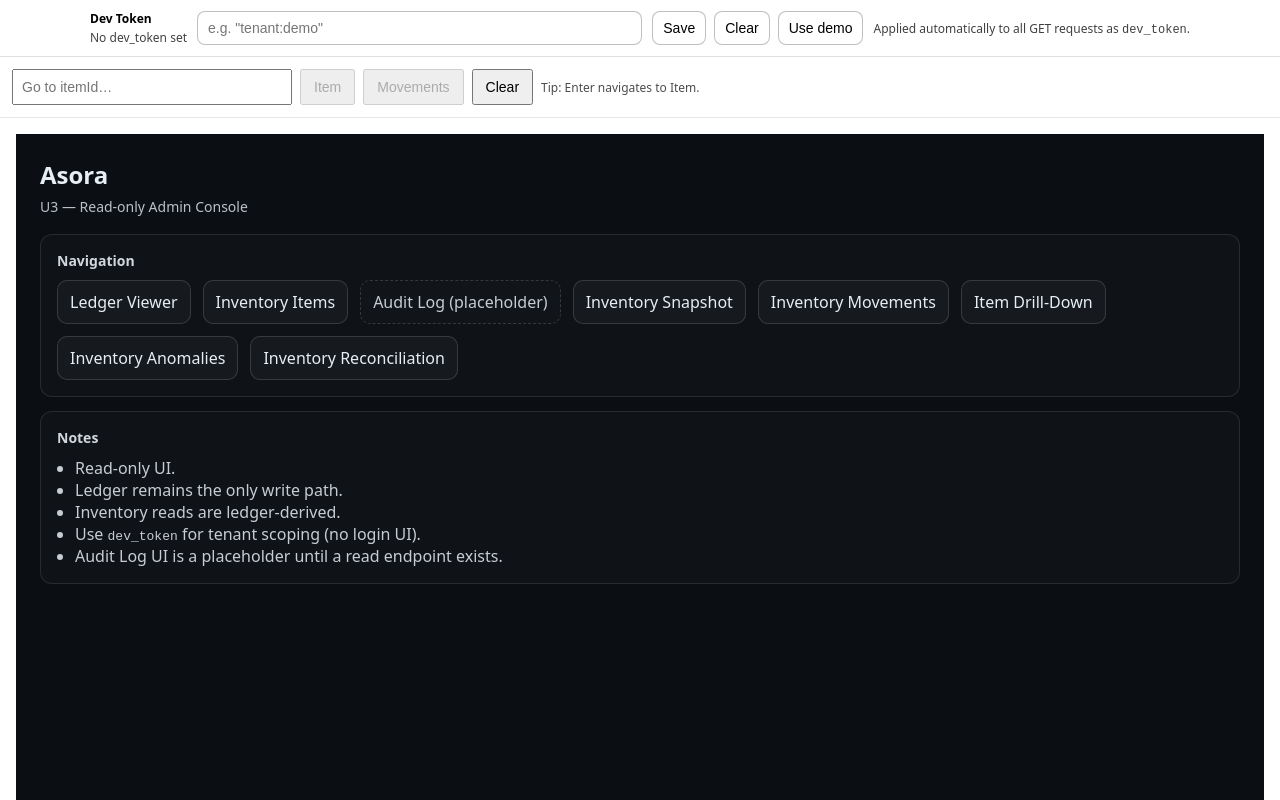
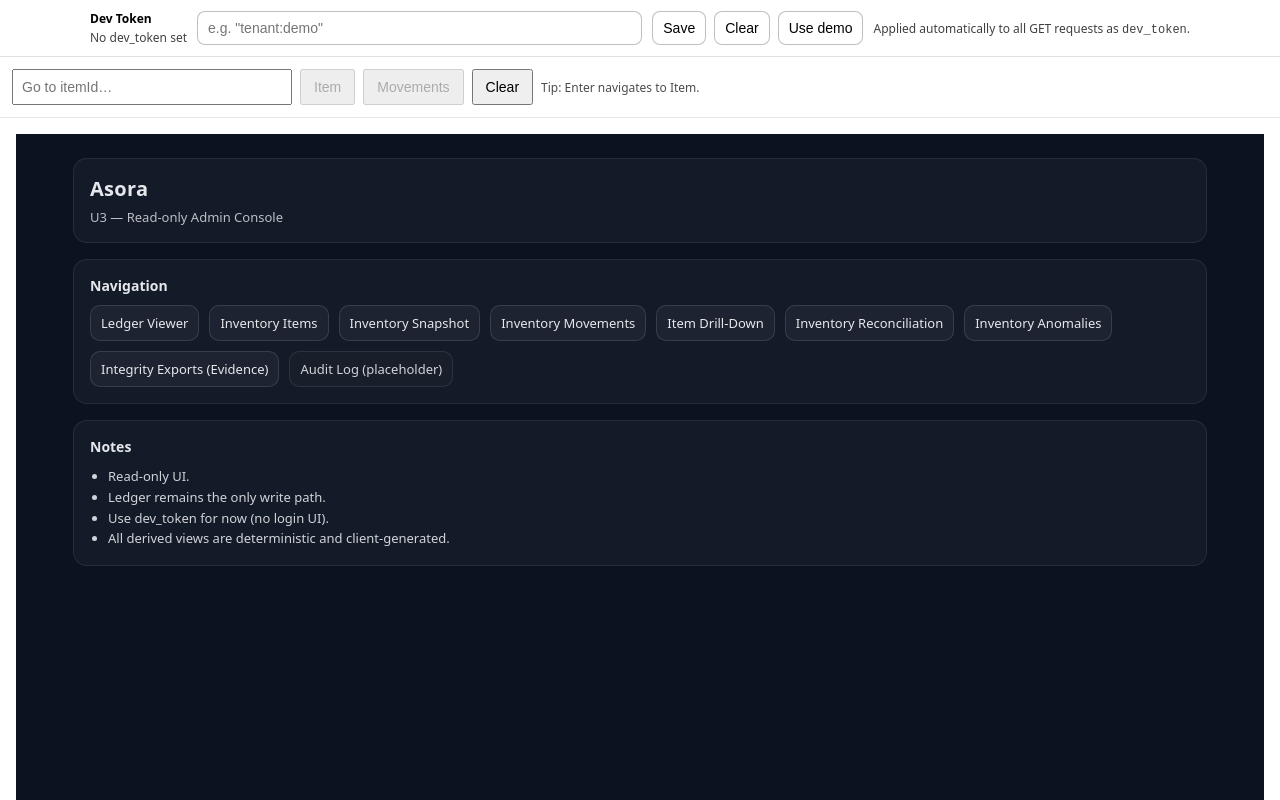
Before and after one commit to AsoraApp/Asora, a Next.js app in the folder web/: page / in a window 1280 px wide. Shown: the top 800 px of the page. Built offline with nearby package versions, Linux system fonts and the light colour scheme.

Commit message:
Update page.jsx

```diff
--- a/web/app/page.jsx
+++ b/web/app/page.jsx
@@ -1,3 +1,4 @@
+// web/app/page.jsx
 import Link from "next/link";
 
 export default function HomePage() {
@@ -17,9 +18,6 @@ export default function HomePage() {
           <Link style={styles.link} href="/inventory/items">
             Inventory Items
           </Link>
-          <Link style={styles.linkSecondary} href="/audit">
-            Audit Log (placeholder)
-          </Link>
           <Link style={styles.link} href="/inventory/snapshot">
             Inventory Snapshot
           </Link>
@@ -29,11 +27,17 @@ export default function HomePage() {
           <Link style={styles.link} href="/inventory/item">
             Item Drill-Down
           </Link>
+          <Link style={styles.link} href="/inventory/reconciliation">
+            Inventory Reconciliation
+          </Link>
           <Link style={styles.link} href="/inventory/anomalies">
             Inventory Anomalies
           </Link>
-          <Link style={styles.link} href="/inventory/reconciliation">
-            Inventory Reconciliation
+          <Link style={styles.link} href="/inventory/exports">
+            Integrity Exports (Evidence)
+          </Link>
+          <Link style={styles.linkSecondary} href="/audit">
+            Audit Log (placeholder)
           </Link>
         </div>
       </section>
@@ -43,9 +47,8 @@ export default function HomePage() {
         <ul style={styles.ul}>
           <li>Read-only UI.</li>
           <li>Ledger remains the only write path.</li>
-          <li>Inventory reads are ledger-derived.</li>
-          <li>Use <code>dev_token</code> for tenant scoping (no login UI).</li>
-          <li>Audit Log UI is a placeholder until a read endpoint exists.</li>
+          <li>Use dev_token for now (no login UI).</li>
+          <li>All derived views are deterministic and client-generated.</li>
         </ul>
       </section>
     </main>
@@ -55,40 +58,57 @@ export default function HomePage() {
 const styles = {
   shell: {
     minHeight: "100vh",
-    background: "#0b0f14",
-    color: "#e6edf3",
-    padding: 24
+    padding: "24px",
+    fontFamily:
+      'ui-sans-serif, system-ui, -apple-system, Segoe UI, Roboto, Helvetica, Arial, "Apple Color Emoji", "Segoe UI Emoji"',
+    background: "#0b1220",
+    color: "#e5e7eb",
   },
-  header: { display: "flex", flexDirection: "column", gap: 6, marginBottom: 18 },
-  brand: { fontSize: 24, fontWeight: 700 },
-  sub: { fontSize: 14, opacity: 0.8 },
+  header: {
+    maxWidth: "1100px",
+    margin: "0 auto 16px auto",
+    padding: "16px",
+    borderRadius: "14px",
+    background: "rgba(255,255,255,0.04)",
+    border: "1px solid rgba(255,255,255,0.08)",
+  },
+  brand: { fontSize: "20px", fontWeight: 800, letterSpacing: "0.3px" },
+  sub: { fontSize: "13px", opacity: 0.8, marginTop: "6px" },
+
   card: {
-    border: "1px solid rgba(255,255,255,0.10)",
-    borderRadius: 12,
-    padding: 16,
-    marginBottom: 14,
-    background: "rgba(255,255,255,0.02)"
+    maxWidth: "1100px",
+    margin: "0 auto 16px auto",
+    padding: "16px",
+    borderRadius: "14px",
+    background: "rgba(255,255,255,0.04)",
+    border: "1px solid rgba(255,255,255,0.08)",
   },
-  cardTitle: { fontSize: 14, fontWeight: 700, marginBottom: 10, opacity: 0.9 },
-  links: { display: "flex", gap: 12, flexWrap: "wrap" },
+  cardTitle: { fontSize: "14px", fontWeight: 700, marginBottom: "10px" },
+  links: { display: "flex", flexWrap: "wrap", gap: "10px" },
   link: {
-    display: "inline-block",
-    padding: "10px 12px",
-    borderRadius: 10,
-    border: "1px solid rgba(255,255,255,0.14)",
-    color: "#e6edf3",
+    padding: "8px 10px",
+    borderRadius: "10px",
+    border: "1px solid rgba(255,255,255,0.12)",
+    background: "rgba(255,255,255,0.04)",
+    color: "#e5e7eb",
     textDecoration: "none",
-    background: "rgba(255,255,255,0.03)"
+    fontSize: "13px",
   },
   linkSecondary: {
-    display: "inline-block",
-    padding: "10px 12px",
-    borderRadius: 10,
-    border: "1px dashed rgba(255,255,255,0.18)",
-    color: "#e6edf3",
+    padding: "8px 10px",
+    borderRadius: "10px",
+    border: "1px solid rgba(255,255,255,0.10)",
+    background: "rgba(255,255,255,0.02)",
+    color: "#e5e7eb",
     textDecoration: "none",
-    background: "rgba(255,255,255,0.01)",
-    opacity: 0.85
+    fontSize: "13px",
+    opacity: 0.9,
   },
-  ul: { margin: 0, paddingLeft: 18, opacity: 0.85 }
+  ul: {
+    margin: 0,
+    paddingLeft: "18px",
+    lineHeight: 1.6,
+    opacity: 0.9,
+    fontSize: "13px",
+  },
 };
```
